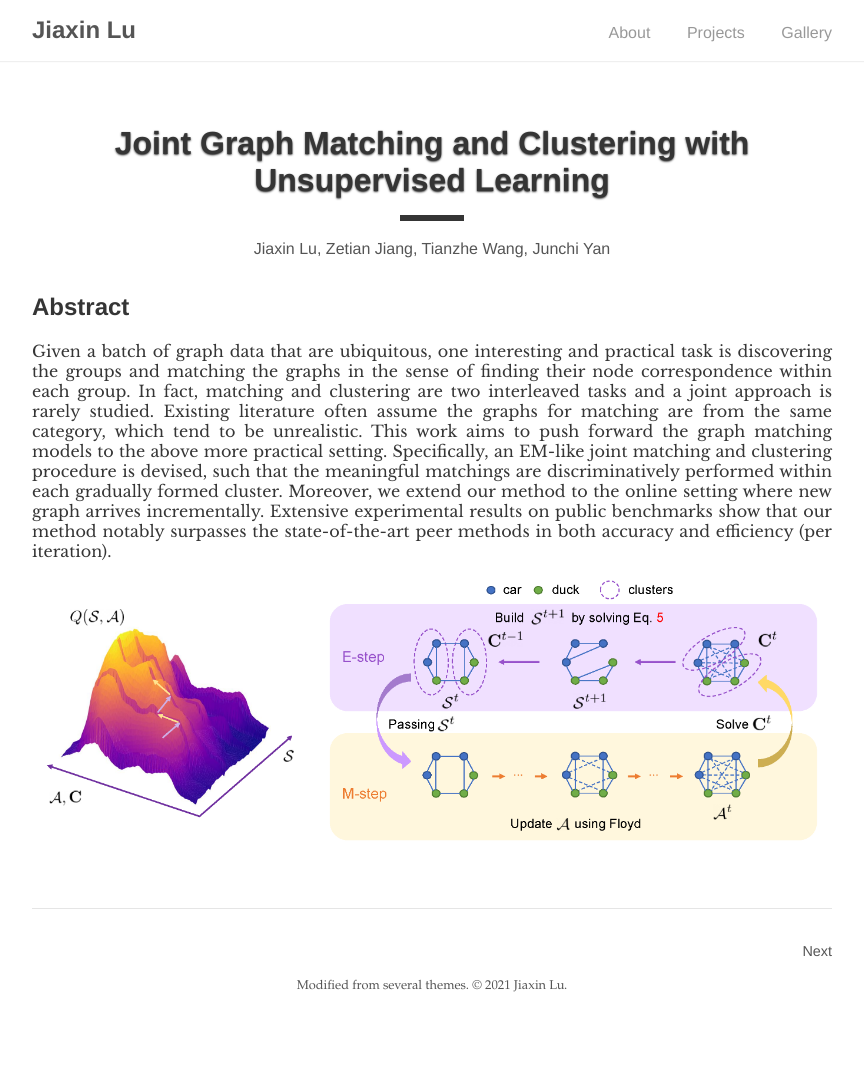
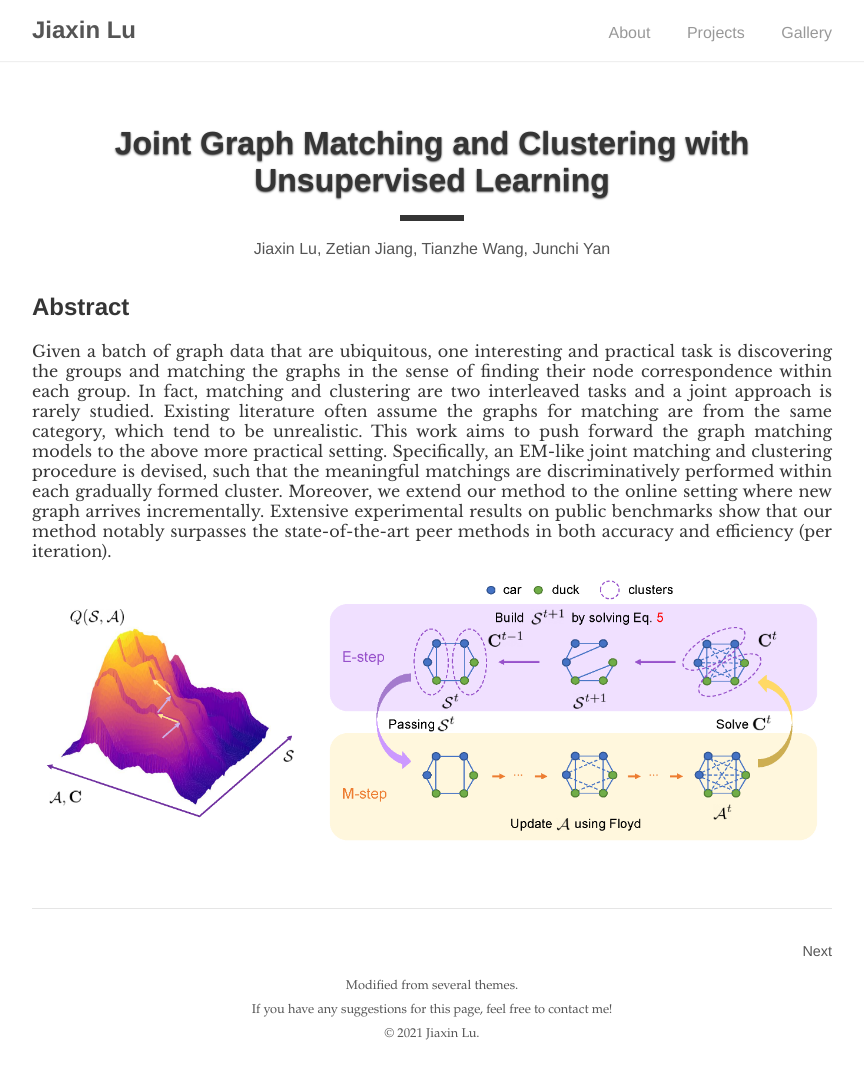
Before and after one commit to Jiaxin-Lu/Jiaxin-Lu.github.io, a Jekyll site: the page built from _posts/2021-11-02-mgmc.md, in a window 1280 px wide. Shown: the whole page, without its empty margins (208-1072 px from the left). Built offline with Jekyll 4.4.1, drawn with Linux system fonts in a browser that asks for light colours; before the commit the page ends 1029 px from its top, so only the background shows below that.

Commit message:
update 11/14

```diff
--- a/_layouts/base.html
+++ b/_layouts/base.html
@@ -23,7 +23,8 @@
 
     <footer>
       <span>
-        Modified from several themes.
+        Modified from several themes. </br>
+		If you have any suggestions for this page, feel free to contact me! </br>
         &copy; <time datetime="{{ site.time }}">{{ site.time | date: '%Y' }}</time> {{ site.author.name }}.
       </span>
     </footer>
--- a/_layouts/project.html
+++ /dev/null
@@ -1,4 +0,0 @@
----
-layout: base_nofoot
----
-      {{ content }}
```
Also changed, not shown: _pics/2021-10-28-Project.md (deleted, +0 -7 lines), index.md (+6 -4 lines), README.md (added).
